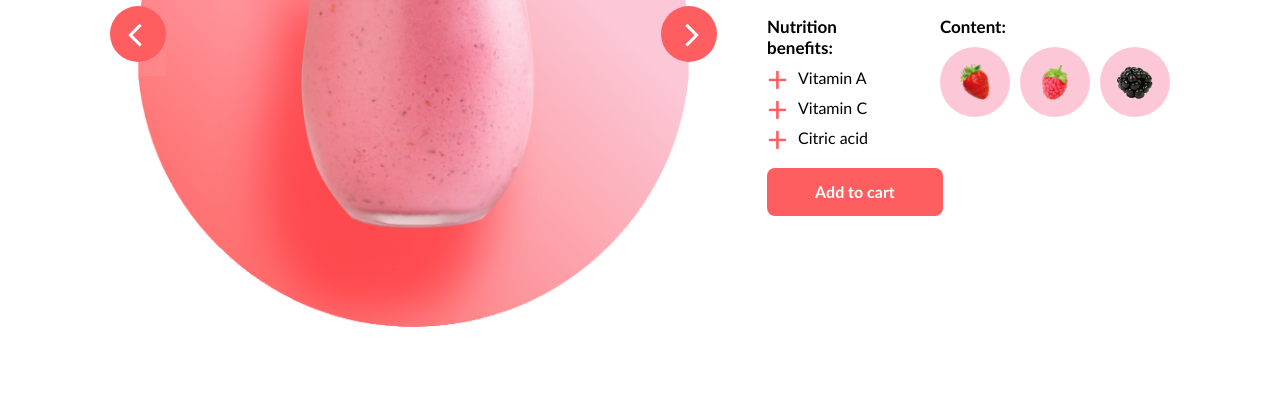
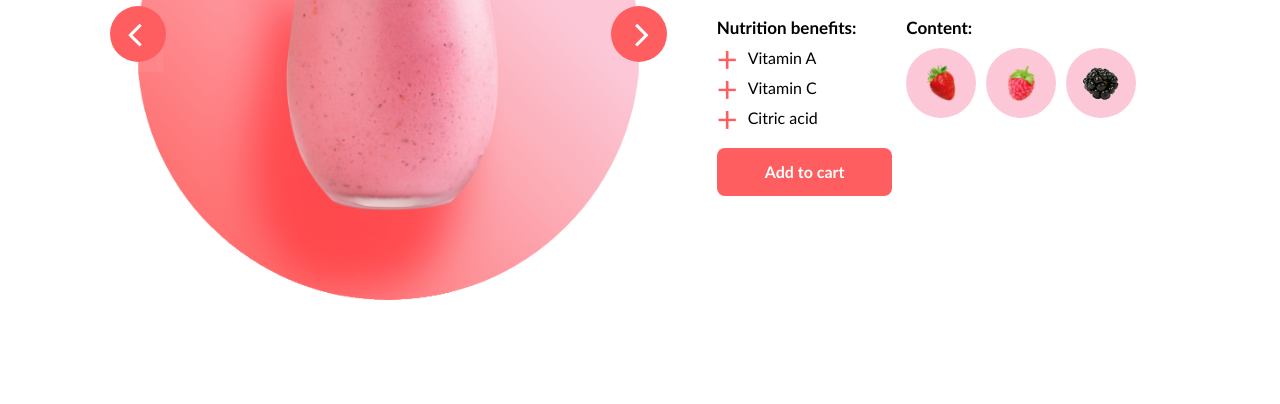
Before and after one commit to front-end-by-rimantas/32-grupe-smoothies, a website: page index.html in a window 1280 px wide. Shown: the part 396-800 px from the top of the page. Drawn offline with Linux system fonts and the light colour scheme.

Commit message:
Final style

```diff
--- a/css/main.css
+++ b/css/main.css
@@ -105,6 +105,7 @@ main.container {
 .text > .contains {
     display: flex;
     flex-direction: column;
+    flex-wrap: wrap;
     gap: 20px 50px;
 }
 .text > .contains > .list {
@@ -133,6 +134,7 @@ main.container {
 }
 .text .list > .list-image {
     display: flex;
+    flex-wrap: wrap;
     gap: 10px;
     list-style-type: none;
 }
@@ -188,10 +190,10 @@ main.container {
         flex-direction: row;
     }
     .gallery {
-        width: 60%;
+        width: 55%;
     }
     .text {
-        width: 40%;
+        width: 45%;
     }
 }
 
```
